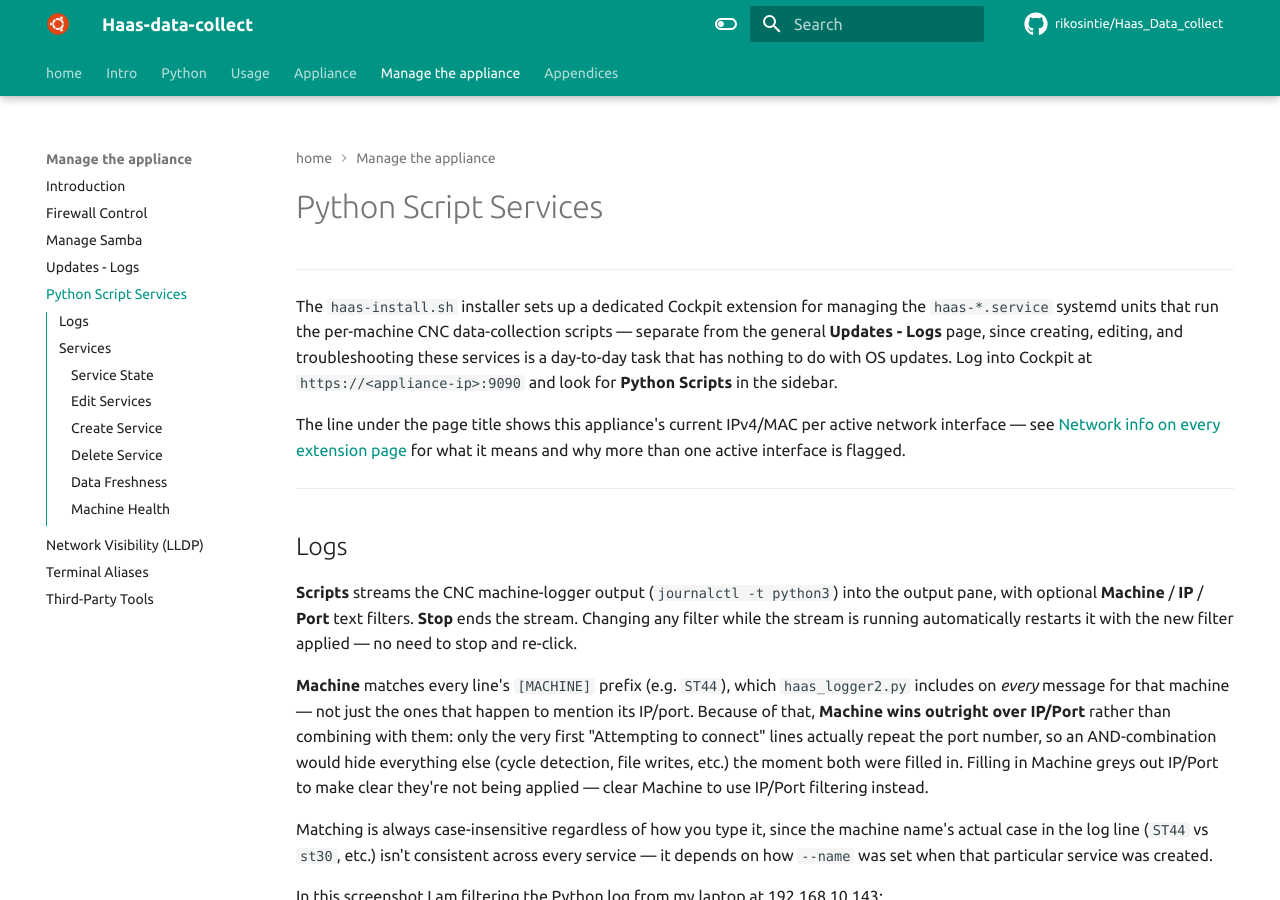
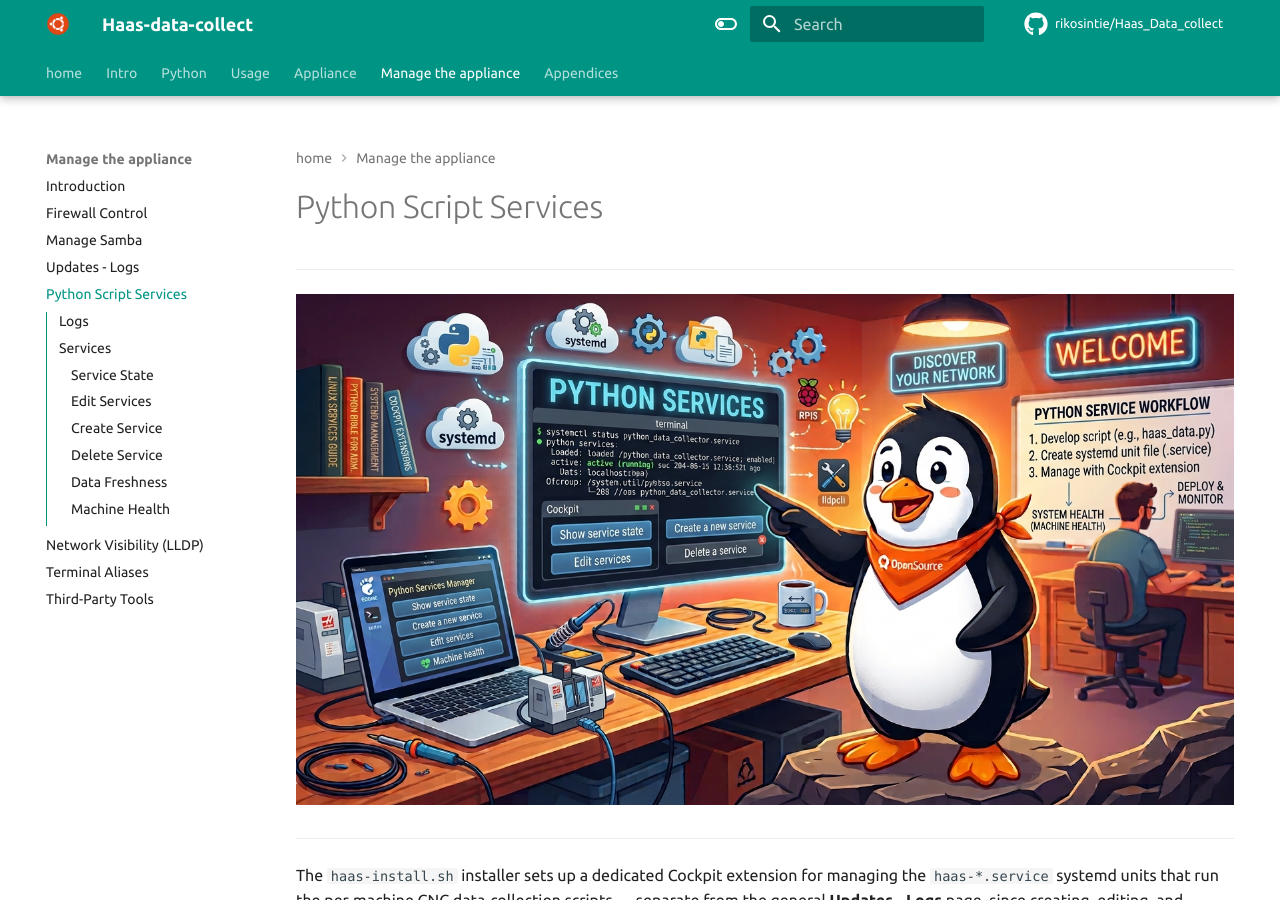
Before and after one commit to rikosintie/Haas_Data_collect, an MkDocs documentation site: the page built from docs/manage_the_appliance/python_scripts.md, in a window 1280 px wide and 900 px high. Built offline with MkDocs 1.6.1 and Material for MkDocs 9.7.7, drawn with Linux system fonts in a browser that asks for light colours; some web fonts are replaced; comment, search, counter and statistics services are not loaded.

Commit message:
Git Title: docs/manage_the_appliance/python-scripts.md: Added title image

```diff
--- a/docs/manage_the_appliance/python_scripts.md
+++ b/docs/manage_the_appliance/python_scripts.md
@@ -1,4 +1,8 @@
 # Python Script Services
+
+----------------------------------------------------------------
+
+![screenshot](./img/tux-python.jpg)
 
 ----------------------------------------------------------------
 
```
Also changed, not shown: docs/manage_the_appliance/img/tux-python.jpg (added).
